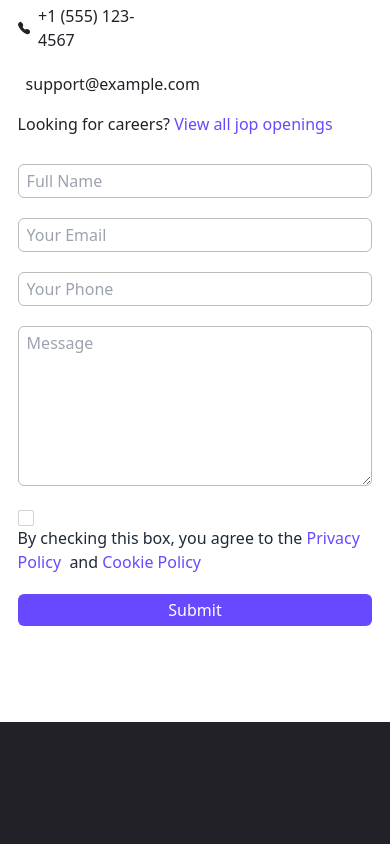
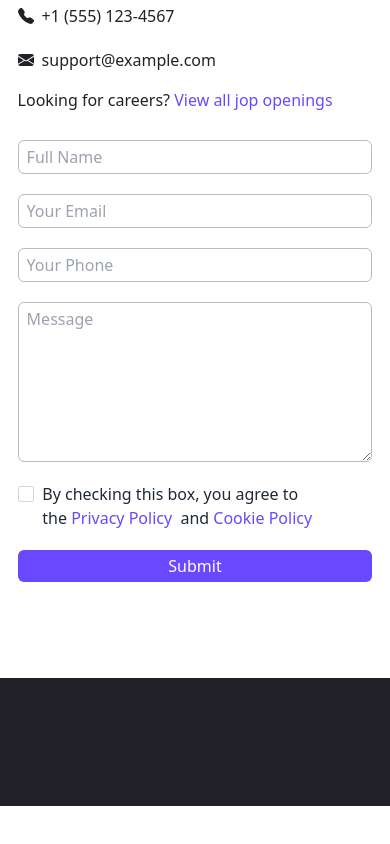
Before and after one commit to krypton225/data-enrich, a React (Create React App) app: page / in a window 390 px wide. Shown: the part 3654-4498 px from the top of the page. After the commit the page ends 4460 px from the top, so only its background shows below. Built offline with nearby package versions, Linux system fonts and the light colour scheme; what tw-elements would draw is missing.

Commit message:
EDIT width & height of checkbox @ form in Home component

```diff
--- a/src/routes/Home.jsx
+++ b/src/routes/Home.jsx
@@ -81,7 +81,7 @@ const Home = () => {
                                 <p>springfield, OR 12345</p>
                             </div>
 
-                            <div className="w-[35%] mt-6">
+                            <div className="w-full lg:w-[35%] mt-6">
                                 <div className="w-full flex items-center mb-5">
                                     <BsFillTelephoneFill size={16} />
                                     <p className="ml-2">+1 (555) 123-4567</p>
@@ -115,8 +115,8 @@ const Home = () => {
                                 className="w-full min-h-[10rem] max-h-[15rem] resize-y py-1 px-2 border-[1px] border-[#bbb] rounded-md placeholder:capitalize focus:outline-none">
                             </textarea>
 
-                            <div className="form-check">
-                                <input className="form-check-input appearance-none h-4 w-4 border border-gray-300 rounded-sm bg-white checked:bg-secondary checked:border-secondary focus:outline-none transition duration-200 mt-1 align-top bg-no-repeat bg-center bg-contain float-left mr-2 cursor-pointer" type="checkbox" value="" id="checkbox-form" />
+                            <div className="w-full form-check flex justify-start items-start">
+                                <input className="w-[1.6rem] sm:w-[1rem] h-[1rem] sm:h-[1rem] form-check-input appearance-none border border-gray-300 rounded-sm bg-white checked:bg-secondary checked:border-secondary focus:outline-none transition duration-200 mt-1 align-top bg-no-repeat bg-center bg-contain mr-2 cursor-pointer" type="checkbox" value="" id="checkbox-form" />
 
                                 <label className="form-check-label inline-block text-gray-800" htmlFor="checkbox-form">
                                     By checking this box, you agree to the&nbsp;
```
